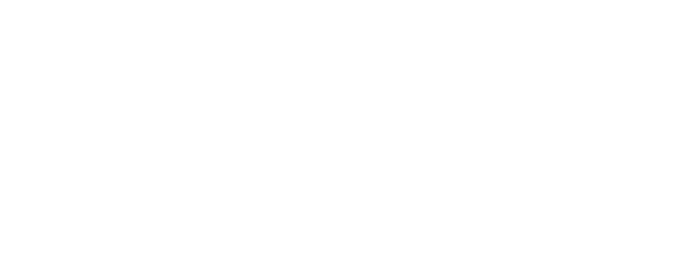
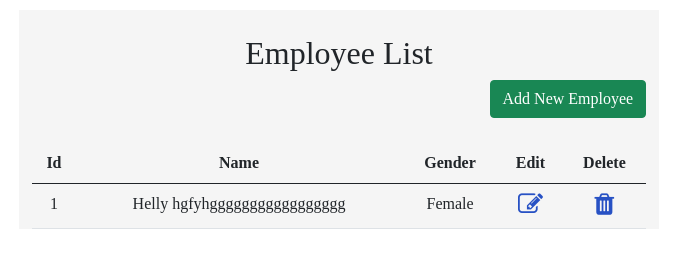
Before and after one commit to Helly-p/Form_CRUD, a plain HTML site: page index.html in a window 1280 px wide. Shown: the whole page, without its empty margins (301-978 px from the left). Drawn offline with nearby package versions, Linux system fonts and the light colour scheme.

Commit message:
Frontend started.

```diff
--- a/index.html
+++ b/index.html
@@ -11,10 +11,43 @@
     <link href="https://cdn.jsdelivr.net/npm/bootstrap@5.0.2/dist/css/bootstrap.min.css" rel="stylesheet"
         integrity="sha384-EVSTQN3/azprG1Anm3QDgpJLIm9Nao0Yz1ztcQTwFspd3yD65VohhpuuCOmLASjC" crossorigin="anonymous">
 
+    <!-- Font Awesome Icons -->
+    <link rel="stylesheet" href="https://cdnjs.cloudflare.com/ajax/libs/font-awesome/4.7.0/css/font-awesome.min.css">
+
+
     <!-- Custom CSS -->
     <link rel="stylesheet" href="./style.css">
 </head>
 <body>
-
+    <section id="main">
+        <div>
+            <br>
+            <h2 align="center">
+                Employee List
+            </h2>
+                <a class="btn btn-success" href="./create.html" id="add">Add New Employee</a>
+            <br>
+            <table class="table">
+                <thead>
+                    <tr class="m-0 p-0">
+                        <th scope="col">Id</th>
+                        <th scope="col">Name</th>
+                        <th scope="col">Gender</th>
+                        <th scope="col">Edit</th>
+                        <th scope="col">Delete</th>
+                    </tr>
+                </thead>
+                <tbody>
+                    <tr>
+                        <td>1</td>
+                        <td>Helly hgfyhggggggggggggggggg</td>
+                        <td>Female</td>
+                        <td><i class="fa fa-pencil-square-o"></i></td>
+                        <td><i class="fa fa-trash"></i></td>
+                    </tr>
+                </tbody>
+            </table>
+        </div>
+    </section>
 </body>
 </html>
--- a/style.css
+++ b/style.css
@@ -156,3 +156,24 @@ p{
         padding: 8px 10px 5px 10px;
     }
 }
+#main{
+    background-color: rgba(218, 218, 218, 0.281);
+}
+
+#main #add{
+    float: right;
+    margin-right: 2%;
+}
+
+#main .table{
+    width: 96%;
+    margin: 2%;
+    margin-top: 6%;
+    text-align: center;
+}
+#main table i{
+    font-size: 25px;
+}
+#main table i{
+    color: rgb(39, 81, 196);
+}
```
Also changed, not shown: create.html (+2 -2 lines), script.js (+35 -20 lines), view.html (+1 -0 lines).
